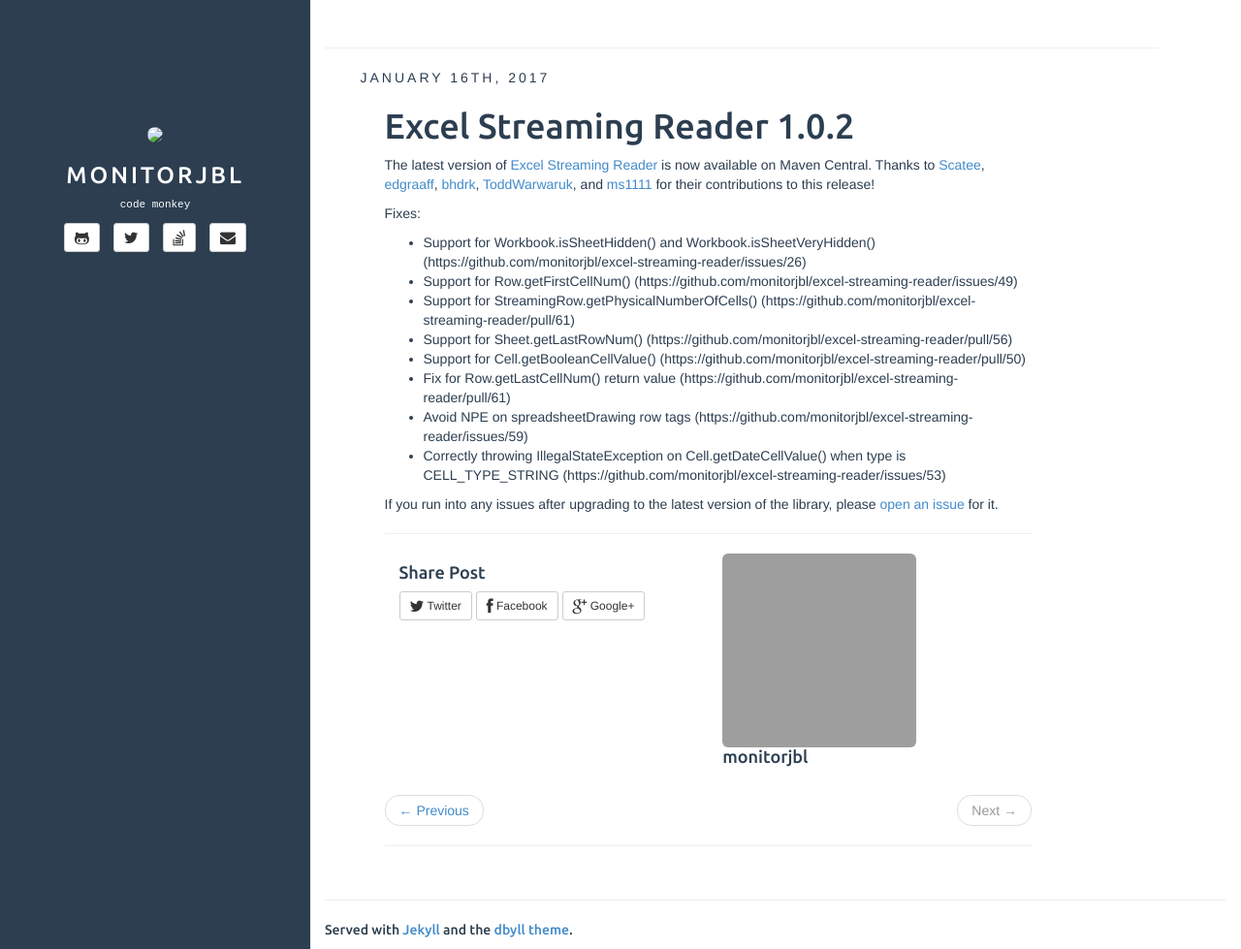
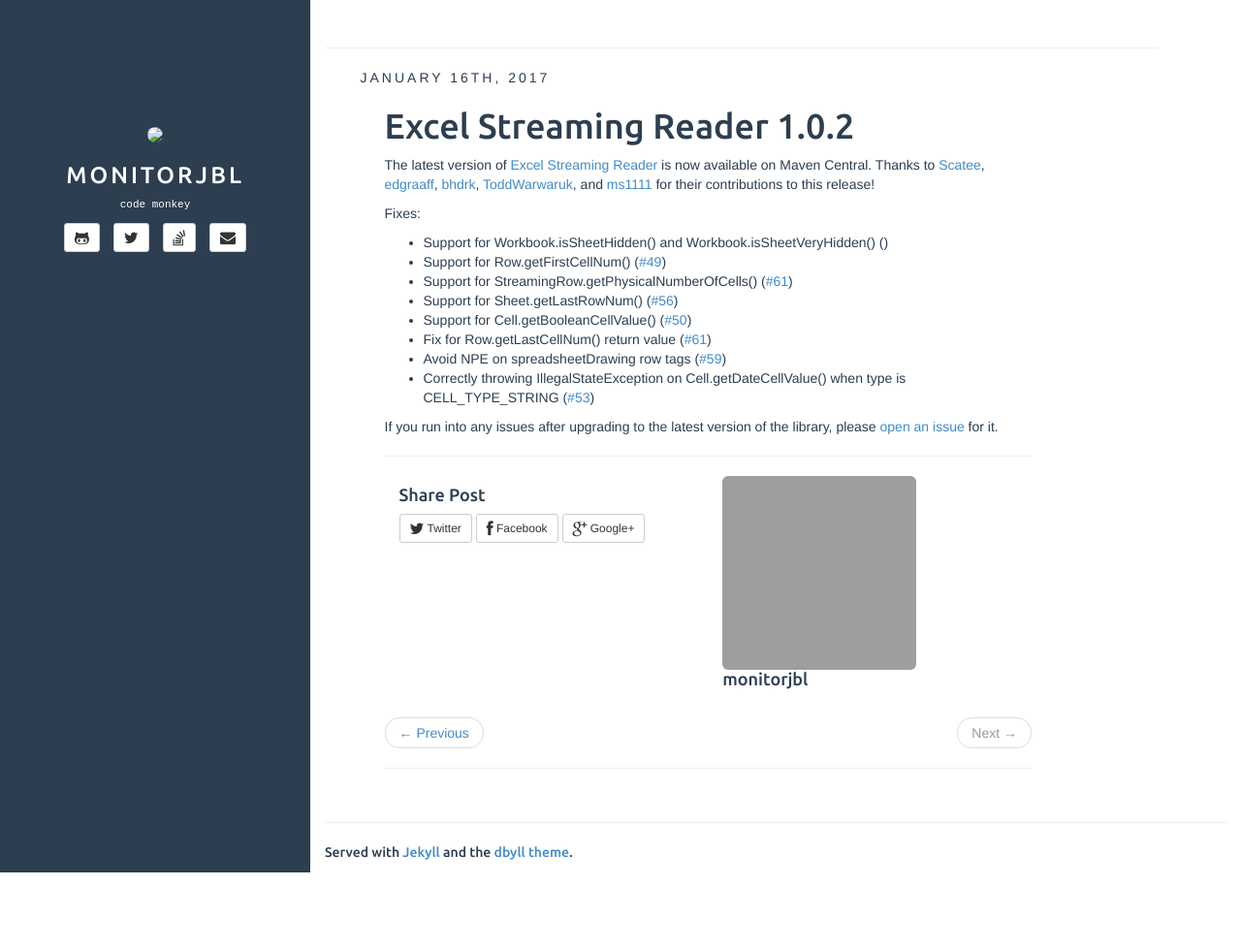
Before and after one commit to monitorjbl/monitorjbl.github.io, a Jekyll site: the page built from _posts/2017-01-16-excel-streaming-reader.md, in a window 1280 px wide and 979 px high. Shown: the whole window at 97% size. Built offline with Jekyll 4.4.1, drawn with Linux system fonts in a browser that asks for light colours; our own code applies the rules of GitHub Pages for plain Markdown files; some of the changed lines change nothing that is shown; grey boxes are pictures that could not be loaded.

Commit message:
Fixing issue links

```diff
--- a/_posts/2017-01-16-excel-streaming-reader.md
+++ b/_posts/2017-01-16-excel-streaming-reader.md
@@ -4,13 +4,13 @@
 
 Fixes:
 
-* Support for Workbook.isSheetHidden() and Workbook.isSheetVeryHidden() (https://github.com/monitorjbl/excel-streaming-reader/issues/26)
-* Support for Row.getFirstCellNum() (https://github.com/monitorjbl/excel-streaming-reader/issues/49)
-* Support for StreamingRow.getPhysicalNumberOfCells() (https://github.com/monitorjbl/excel-streaming-reader/pull/61)
-* Support for Sheet.getLastRowNum() (https://github.com/monitorjbl/excel-streaming-reader/pull/56)
-* Support for Cell.getBooleanCellValue() (https://github.com/monitorjbl/excel-streaming-reader/pull/50)
-* Fix for Row.getLastCellNum() return value (https://github.com/monitorjbl/excel-streaming-reader/pull/61)
-* Avoid NPE on spreadsheetDrawing row tags (https://github.com/monitorjbl/excel-streaming-reader/issues/59)
-* Correctly throwing IllegalStateException on Cell.getDateCellValue() when type is CELL_TYPE_STRING (https://github.com/monitorjbl/excel-streaming-reader/issues/53)
+* Support for Workbook.isSheetHidden() and Workbook.isSheetVeryHidden() ([](https://github.com/monitorjbl/excel-streaming-reader/issues/26))
+* Support for Row.getFirstCellNum() ([#49](https://github.com/monitorjbl/excel-streaming-reader/issues/49))
+* Support for StreamingRow.getPhysicalNumberOfCells() ([#61](https://github.com/monitorjbl/excel-streaming-reader/pull/61))
+* Support for Sheet.getLastRowNum() ([#56](https://github.com/monitorjbl/excel-streaming-reader/pull/56))
+* Support for Cell.getBooleanCellValue() ([#50](https://github.com/monitorjbl/excel-streaming-reader/pull/50))
+* Fix for Row.getLastCellNum() return value ([#61](https://github.com/monitorjbl/excel-streaming-reader/pull/61))
+* Avoid NPE on spreadsheetDrawing row tags ([#59](https://github.com/monitorjbl/excel-streaming-reader/issues/59))
+* Correctly throwing IllegalStateException on Cell.getDateCellValue() when type is CELL_TYPE_STRING ([#53](https://github.com/monitorjbl/excel-streaming-reader/issues/53))
 
 If you run into any issues after upgrading to the latest version of the library, please [open an issue](https://github.com/monitorjbl/excel-streaming-reader/issues) for it.
```
